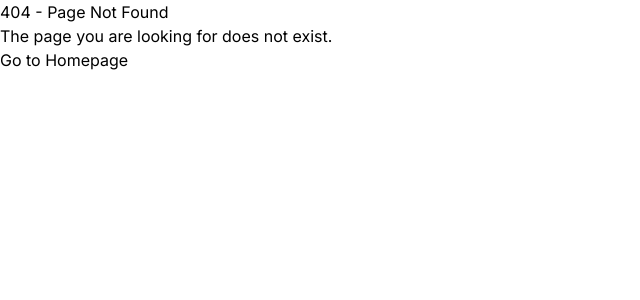
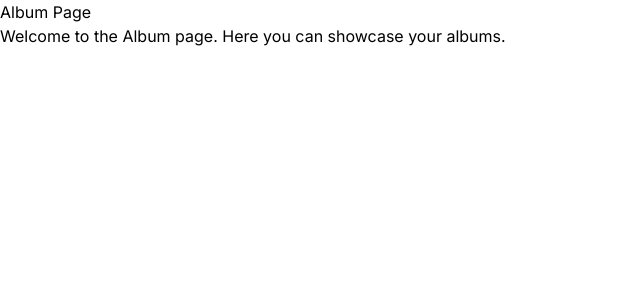
Before and after one commit to yogeshrana-1209/Todo_App, a React (Vite) app: page /album in a window 1280 px wide. Before the commit this address had no page. Shown: the top 300 px of the page, without its empty margins (0-640 px from the left). Built offline with nearby package versions, Linux system fonts and the light colour scheme; sample sign-in values are in the browser's storage.

Commit message:
album page added

```diff
--- a/src/App.jsx
+++ b/src/App.jsx
@@ -14,6 +14,7 @@ import { ToastContainer } from "react-toastify";
 import NotFound from "./pages/notFound";
 import { useDispatch, useSelector } from "react-redux";
 import { getStatus, login } from "./features/auth/store/AuthSlice";
+import AlbumCard from "./features/albums/components/albumCard";
 
 function App() {
   const isLogin = useSelector(getStatus);
@@ -66,6 +67,15 @@ function App() {
             }
           />
 
+          <Route
+            path="/album"
+            element={
+              <ProtectedRoute>
+                <AlbumCard />
+              </ProtectedRoute>
+            }
+          />
+
           {/* Catch-all route for undefined paths */}
           <Route path="*" element={<NotFound />} />
         </Routes>
--- a/src/components/layout/navbar.jsx
+++ b/src/components/layout/navbar.jsx
@@ -62,6 +62,13 @@ export default function Navbar() {
                 </button> */}
 
                 <button
+                  onClick={() => navigate("/album")}
+                  className="bg-blue-900 px-4 py-2 rounded-lg hover:bg-blue-800 transition"
+                >
+                  Album
+                </button>
+
+                <button
                   onClick={handleLogout}
                   className="bg-red-500 px-4 py-2 rounded-lg hover:bg-red-700 transition"
                 >
@@ -83,6 +90,17 @@ export default function Navbar() {
         {menuOpen && (
           <div className="md:hidden bg-blue-700 mt-2 py-4">
             <div className="flex flex-col items-center gap-4">
+
+              <button
+                onClick={() => {
+                  navigate("/album");
+                  setMenuOpen(false);
+                }}
+                className="bg-purple-500 px-4 py-2 rounded-lg hover:bg-purple-700 transition"
+              >
+                Album
+              </button>
+
               <button
                 onClick={() => {
                   navigate("/todo-form");
--- /dev/null
+++ b/src/features/albums/components/albumCard.jsx
@@ -0,0 +1,9 @@
+
+export default function AlbumCard() {
+  return (
+    <div className="p-6">
+      <h1 className="text-3xl font-bold">Album Page</h1>
+      <p>Welcome to the Album page. Here you can showcase your albums.</p>
+    </div>
+  );
+}
```
